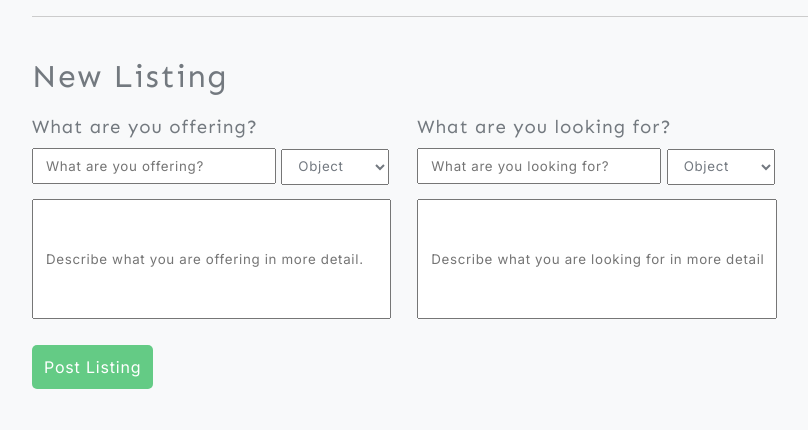
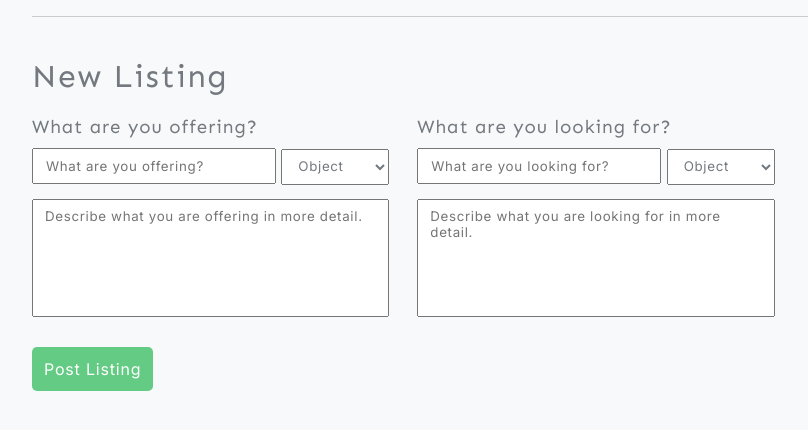
Before and after one commit to gracejiang/schoolyard-exchanges, a Django app: page /new_listing/ in a window 1280 px wide. Shown: the part 146-576 px from the top of the page, without its empty margins (208-1016 px from the left). Run offline with Django 3.2, Linux system fonts and the light colour scheme; a user stored in the database is signed in.

Commit message:
update to long text

```diff
--- a/main/static/css/new_listing.css
+++ b/main/static/css/new_listing.css
@@ -1,5 +1,6 @@
-#new-listing-page input,
-select {
+#new-listing-page textarea,
+#new-listing-page select,
+#new-listing-page input {
   padding: 8px 12px 8px 12px;
   display: inline-block;
 }
--- a/main/templates/new_listing.html
+++ b/main/templates/new_listing.html
@@ -18,11 +18,12 @@
         <option value="favor">Favor</option>
         <option value="money">Money</option>
       </select>
-      <input
+      <textarea
+      style="padding: 8px 12px 8px 12px; resize: none;"
         id="new-listing-offer-description"
         name="offer_description"
         placeholder="Describe what you are offering in more detail."
-      />
+      ></textarea>
     </div>
 
     <div id="new-listing-lf">
@@ -33,11 +34,12 @@
         <option value="favor">Favor</option>
         <option value="money">Money</option>
       </select>
-      <input
+      <textarea
+      style="padding: 8px 12px 8px 12px; resize: none; "
         id="new-listing-offer-description"
         name="lf_description"
         placeholder="Describe what you are looking for in more detail."
-      />
+      ></textarea>
     </div>
 
     <button id="new-listing-submit" type="submit">Post Listing</button>
--- a/main/views.py
+++ b/main/views.py
@@ -82,6 +82,7 @@ def delete_exchange_view(request):
         exchange.delete()
     return redirect('/your_listings')
 
+
 '''USER LOGIN/REGISTRATION/LOGOUT'''
 
 # login
```
Also changed, not shown: db.sqlite3.
